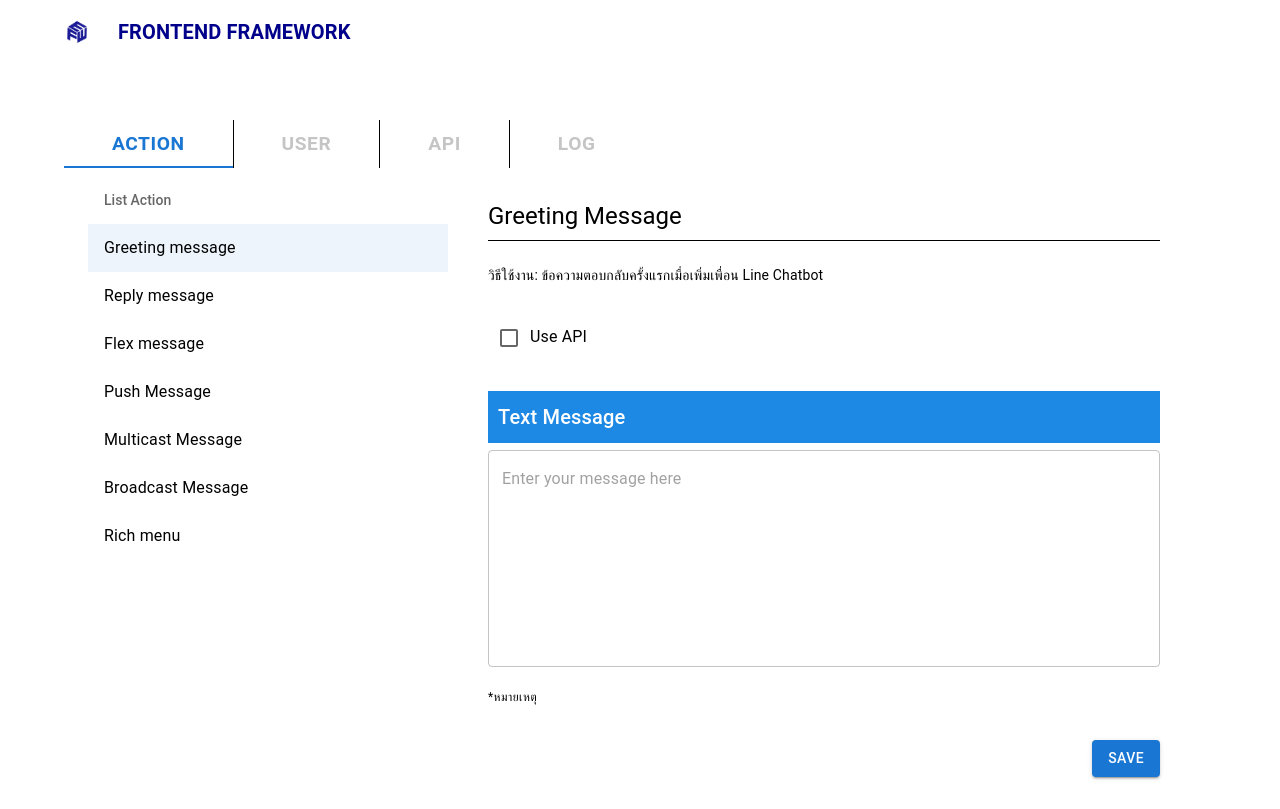
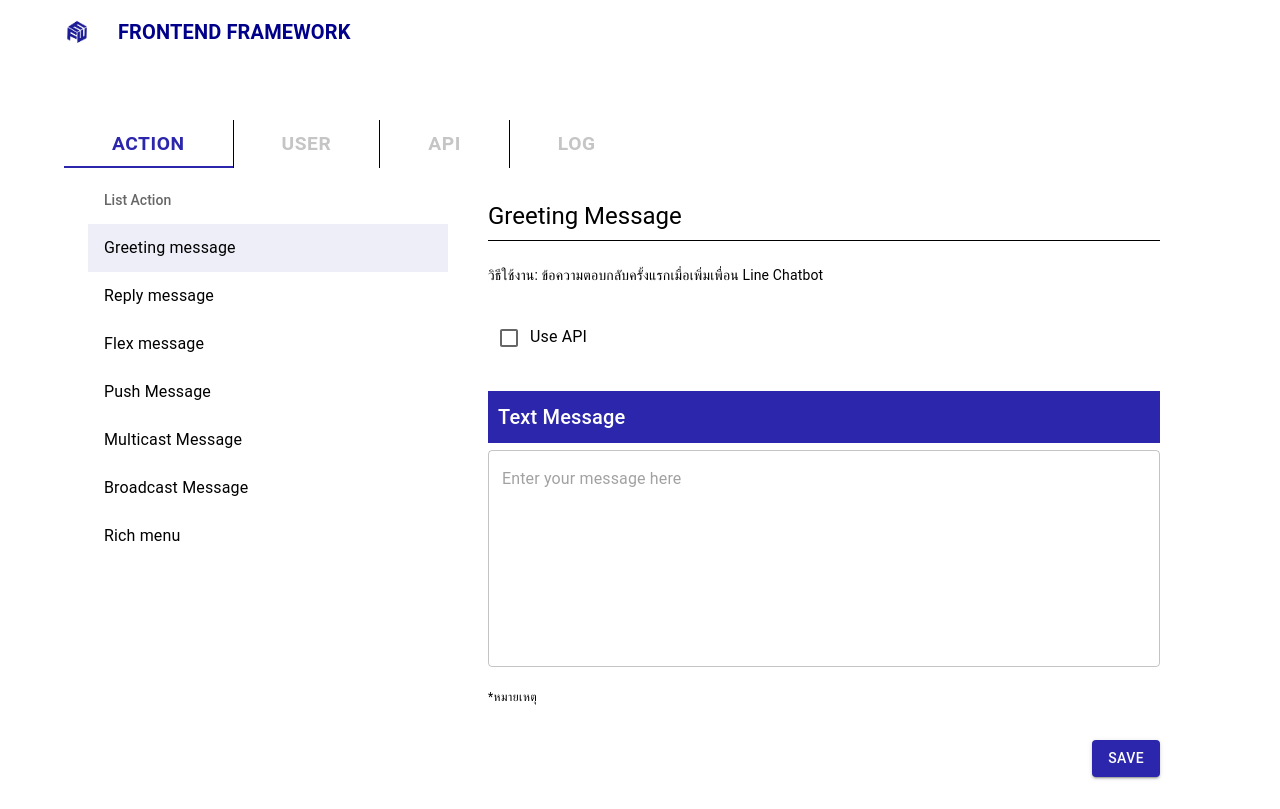
Before and after one commit to sonmodx/LineChatbotFramework, a Next.js app: page /channels/detail in a window 1280 px wide. Both pictures are taken after a click on the button "CREATE". Built offline with nearby package versions, Linux system fonts and the light colour scheme; no server answers.

Commit message:
update(): add theme provider

```diff
--- a/app/api/Channel/route.js
+++ b/app/api/Channel/route.js
@@ -33,10 +33,10 @@ export async function GET(req) {
 
       if (channel.user_id.toString() !== session.user._id.toString()) {
         return formatResponse(403, {
-          message: "Unauthorized: You do not have permission to access this channel.",
+          message:
+            "Unauthorized: You do not have permission to access this channel.",
         });
       }
-
 
       return formatResponse(200, { Channel: channel });
     } else {
@@ -63,7 +63,6 @@ export async function GET(req) {
         .sort({ [orderBy]: orderDirection })
         .skip((pageNumber - 1) * pageSize)
         .limit(pageSize);
-
 
       return formatResponse(200, {
         Channel: channels,
@@ -132,6 +131,7 @@ export async function POST(req) {
 
 export async function PUT(req) {
   const session = await getServerSession(authOptions);
+
   if (!session) {
     return formatResponse(401, { message: "Unauthorized" });
   }
--- a/app/layout.js
+++ b/app/layout.js
@@ -2,6 +2,7 @@ import Navbar from "@/components/Navbar";
 import { AuthProvider } from "./Providers";
 import "./globals.css";
 import { Inter } from "next/font/google";
+import ThemeProvider from "@/theme/ThemeProvider";
 
 const inter = Inter({ subsets: ["latin"] });
 
@@ -14,9 +15,12 @@ export default function RootLayout({ children }) {
   return (
     <html lang="en">
       <body className={inter.className}>
-      <AuthProvider>
-          <Navbar /> {/* Place your Navbar here so it has access to the session */}
-          {children} {/* This is where your page content will be rendered */}
+        <AuthProvider>
+          <ThemeProvider>
+            <Navbar />
+            {/* Place your Navbar here so it has access to the session */}
+            {children} {/* This is where your page content will be rendered */}
+          </ThemeProvider>
         </AuthProvider>
       </body>
     </html>
--- a/app/register/page.jsx
+++ b/app/register/page.jsx
@@ -5,6 +5,7 @@ import { authOptions } from "../api/auth/[...nextauth]/route";
 
 export default async function Register() {
   const session = await getServerSession(authOptions);
+
   if (session) redirect("/channels");
 
   return <RegisterForm />;
--- a/components/Boardcastaction.jsx
+++ b/components/Boardcastaction.jsx
@@ -1,9 +1,17 @@
 "use client";
 
-import React, { useState } from 'react';
-import { Box, TextField, Checkbox, Typography, Autocomplete, Grid, Button } from '@mui/material';
+import React, { useState } from "react";
+import {
+  Box,
+  TextField,
+  Checkbox,
+  Typography,
+  Autocomplete,
+  Grid,
+  Button,
+} from "@mui/material";
 
-const apis = ['API 1', 'API 2', 'API 3']; // Example options for API selection
+const apis = ["API 1", "API 2", "API 3"]; // Example options for API selection
 
 export default function BroadcastMessage() {
   const [useApi, setUseApi] = useState(false); // State for checkbox (Use API)
@@ -33,7 +41,8 @@ export default function BroadcastMessage() {
       />
 
       <Typography variant="body2" gutterBottom>
-        วิธีใช้งาน : สามารถ broadcast messages ไปหา user ได้ทั้งหมดในทีเดียวโดยไม่จำเป็นต้องทำหลาย ๆ ครั้ง
+        วิธีใช้งาน : สามารถ broadcast messages ไปหา user
+        ได้ทั้งหมดในทีเดียวโดยไม่จำเป็นต้องทำหลาย ๆ ครั้ง
       </Typography>
 
       {/* Text Message and Result Areas */}
@@ -43,7 +52,8 @@ export default function BroadcastMessage() {
             <Typography
               variant="h6"
               gutterBottom
-              style={{ backgroundColor: '#1E88E5', color: '#fff', padding: '10px' }}
+              backgroundColor="primary.main"
+              style={{ color: "#fff", padding: "10px" }}
             >
               Text Message
             </Typography>
@@ -60,7 +70,8 @@ export default function BroadcastMessage() {
             <Typography
               variant="h6"
               gutterBottom
-              style={{ backgroundColor: '#1E88E5', color: '#fff', padding: '10px' }}
+              backgroundColor="primary.main"
+              style={{ color: "#fff", padding: "10px" }}
             >
               Result
             </Typography>
--- a/components/Greetingaction.jsx
+++ b/components/Greetingaction.jsx
@@ -1,9 +1,17 @@
 "use client";
 
-import React, { useState } from 'react';
-import { Box, TextField, Checkbox, Typography, Autocomplete, Grid, Button } from '@mui/material';
+import React, { useState } from "react";
+import {
+  Box,
+  TextField,
+  Checkbox,
+  Typography,
+  Autocomplete,
+  Grid,
+  Button,
+} from "@mui/material";
 
-const apis = ['API 1', 'API 2', 'API 3']; // Example options for API selection
+const apis = ["API 1", "API 2", "API 3"]; // Example options for API selection
 
 export default function Greetingaction() {
   const [useApi, setUseApi] = useState(false); // State for checkbox (Use API)
@@ -62,11 +70,13 @@ export default function Greetingaction() {
       </Box>
 
       {/* Text Message Section */}
-      <Box mt={4} width="100%">
+      <Box mt={4} width="100%" backgroundColor="primary">
         <Typography
           variant="h6"
+          backgroundColor="primary.main"
           gutterBottom
-          style={{ backgroundColor: '#1E88E5', color: '#fff', padding: '10px' }}
+          padding="10px"
+          color="white"
         >
           Text Message
         </Typography>
--- a/components/Multicastaction.jsx
+++ b/components/Multicastaction.jsx
@@ -1,9 +1,17 @@
 "use client";
 
-import React, { useState } from 'react';
-import { Box, TextField, Checkbox, Typography, Autocomplete, Grid, Button } from '@mui/material';
+import React, { useState } from "react";
+import {
+  Box,
+  TextField,
+  Checkbox,
+  Typography,
+  Autocomplete,
+  Grid,
+  Button,
+} from "@mui/material";
 
-const apis = ['API 1', 'API 2', 'API 3']; // Example options for API selection
+const apis = ["API 1", "API 2", "API 3"]; // Example options for API selection
 
 export default function MulticastMessage() {
   const [useApi, setUseApi] = useState(false); // State for checkbox (Use API)
@@ -28,7 +36,8 @@ export default function MulticastMessage() {
       <Box borderBottom={1} borderColor="black" mb={3} width="100%" />
 
       <Typography variant="body2" gutterBottom>
-        วิธีใช้งาน : สามารถ Multicast messages ไปหา user ได้ทั้งหมดในทีเดียวโดยไม่จำเป็นต้องทำหลาย ๆ ครั้ง
+        วิธีใช้งาน : สามารถ Multicast messages ไปหา user
+        ได้ทั้งหมดในทีเดียวโดยไม่จำเป็นต้องทำหลาย ๆ ครั้ง
       </Typography>
 
       {/* Text Message and User Areas */}
@@ -38,7 +47,8 @@ export default function MulticastMessage() {
             <Typography
               variant="h6"
               gutterBottom
-              style={{ backgroundColor: '#1E88E5', color: '#fff', padding: '10px' }}
+              backgroundColor="primary.main"
+              style={{ color: "#fff", padding: "10px" }}
             >
               Text Message
             </Typography>
@@ -55,7 +65,8 @@ export default function MulticastMessage() {
             <Typography
               variant="h6"
               gutterBottom
-              style={{ backgroundColor: '#1E88E5', color: '#fff', padding: '10px' }}
+              backgroundColor="primary.main"
+              style={{ color: "#fff", padding: "10px" }}
             >
               User
             </Typography>
@@ -75,7 +86,8 @@ export default function MulticastMessage() {
         <Typography
           variant="h6"
           gutterBottom
-          style={{ backgroundColor: '#1E88E5', color: '#fff', padding: '10px' }}
+          backgroundColor="primary.main"
+          style={{ color: "#fff", padding: "10px" }}
         >
           Result
         </Typography>
--- a/components/Pushaction.jsx
+++ b/components/Pushaction.jsx
@@ -1,11 +1,20 @@
 "use client";
 
-import React, { useState } from 'react';
-import { Box, TextField, Checkbox, Typography, Autocomplete, Grid, Button, IconButton } from '@mui/material';
-import AddCircleOutlineIcon from '@mui/icons-material/AddCircleOutline';
-import RemoveCircleOutlineIcon from '@mui/icons-material/RemoveCircleOutline';
+import React, { useState } from "react";
+import {
+  Box,
+  TextField,
+  Checkbox,
+  Typography,
+  Autocomplete,
+  Grid,
+  Button,
+  IconButton,
+} from "@mui/material";
+import AddCircleOutlineIcon from "@mui/icons-material/AddCircleOutline";
+import RemoveCircleOutlineIcon from "@mui/icons-material/RemoveCircleOutline";
 
-const apis = ['API 1', 'API 2', 'API 3']; // Example options for API selection
+const apis = ["API 1", "API 2", "API 3"]; // Example options for API selection
 
 export default function PushMessage() {
   const [useApi, setUseApi] = useState(false); // State for checkbox (Use API)
@@ -53,7 +62,8 @@ export default function PushMessage() {
             <Typography
               variant="h6"
               gutterBottom
-              style={{ backgroundColor: '#1E88E5', color: '#fff', padding: '10px' }}
+              backgroundColor="primary.main"
+              style={{ color: "#fff", padding: "10px" }}
             >
               Text Message
             </Typography>
@@ -92,7 +102,8 @@ export default function PushMessage() {
             <Typography
               variant="h6"
               gutterBottom
-              style={{ backgroundColor: '#1E88E5', color: '#fff', padding: '10px' }}
+              backgroundColor="primary.main"
+              style={{ color: "#fff", padding: "10px" }}
             >
               User
             </Typography>
@@ -106,7 +117,9 @@ export default function PushMessage() {
             {/* API Section */}
             <Box display="flex" alignItems="center">
               <Checkbox checked={useApi} onChange={handleCheckboxChange} />
-              <Typography variant="body1" display="inline">Use API</Typography>
+              <Typography variant="body1" display="inline">
+                Use API
+              </Typography>
             </Box>
 
             {useApi && (
@@ -133,7 +146,8 @@ export default function PushMessage() {
         <Typography
           variant="h6"
           gutterBottom
-          style={{ backgroundColor: '#1E88E5', color: '#fff', padding: '10px' }}
+          backgroundColor="primary.main"
+          style={{ color: "#fff", padding: "10px" }}
         >
           Result
         </Typography>
--- a/components/Replyaction.jsx
+++ b/components/Replyaction.jsx
@@ -133,7 +133,11 @@ export default function Replyaction({ setIsCreateState }) {
         <Typography
           variant="h6"
           gutterBottom
-          style={{ backgroundColor: "#1E88E5", color: "#fff", padding: "10px" }}
+          backgroundColor="primary.main"
+          style={{
+            color: "#fff",
+            padding: "10px",
+          }}
         >
           Text Message
         </Typography>
--- a/containers/ChannelDetail/index.jsx
+++ b/containers/ChannelDetail/index.jsx
@@ -47,7 +47,7 @@ export default function ChannelDetail({ id, channelName }) {
               label={tab.label}
               value={tab.id}
               sx={{
-                color: selectTab === tab.id ? "#3758F9" : "#C5C5C5",
+                color: selectTab === tab.id ? "primary.dark" : "#C5C5C5",
                 fontSize: "1.2rem",
                 fontWeight: "bold",
                 borderLeft: tab.id === 0 ? "none" : "1px solid black",
--- /dev/null
+++ b/theme/ThemeProvider.jsx
@@ -0,0 +1,14 @@
+"use client";
+import { createTheme, ThemeProvider as ThemeProviderLib } from "@mui/material";
+const theme = createTheme({
+  palette: {
+    primary: {
+      main: "#2B26AB",
+      light: "#3758F9",
+    },
+  },
+});
+
+export default function ThemeProvider({ children }) {
+  return <ThemeProviderLib theme={theme}>{children}</ThemeProviderLib>;
+}
```
